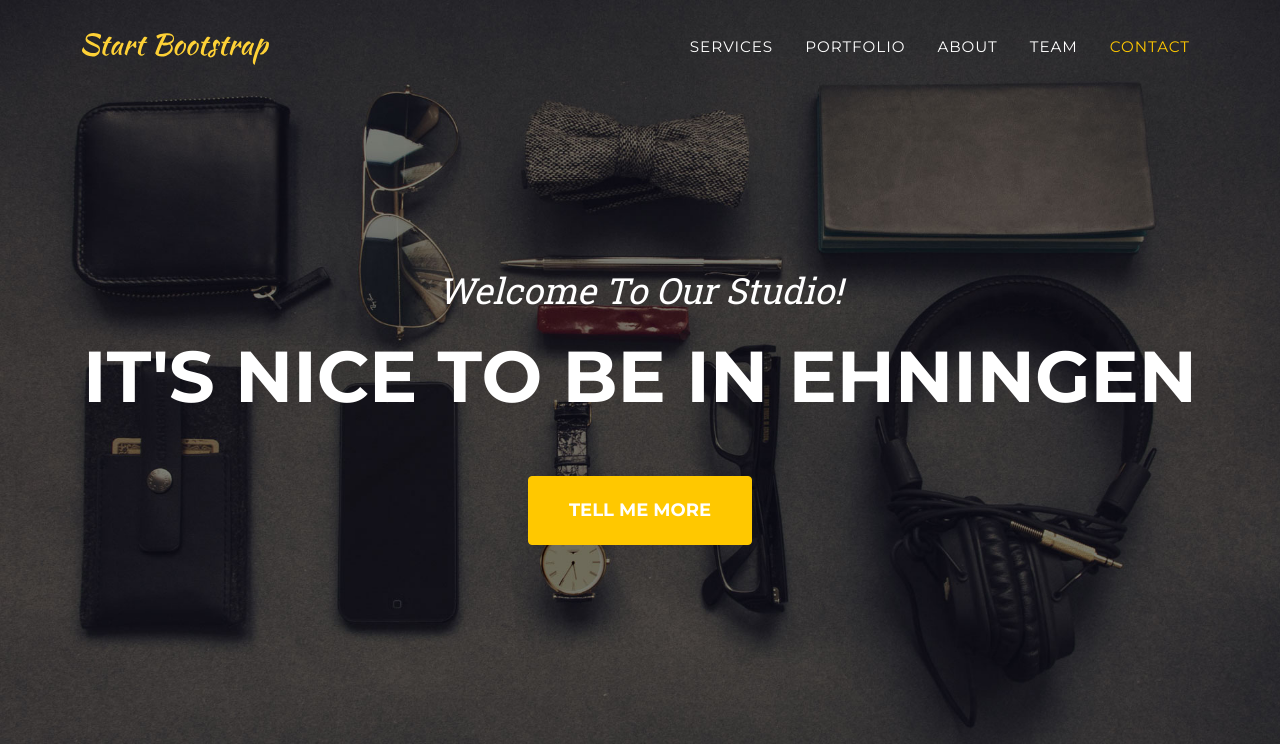
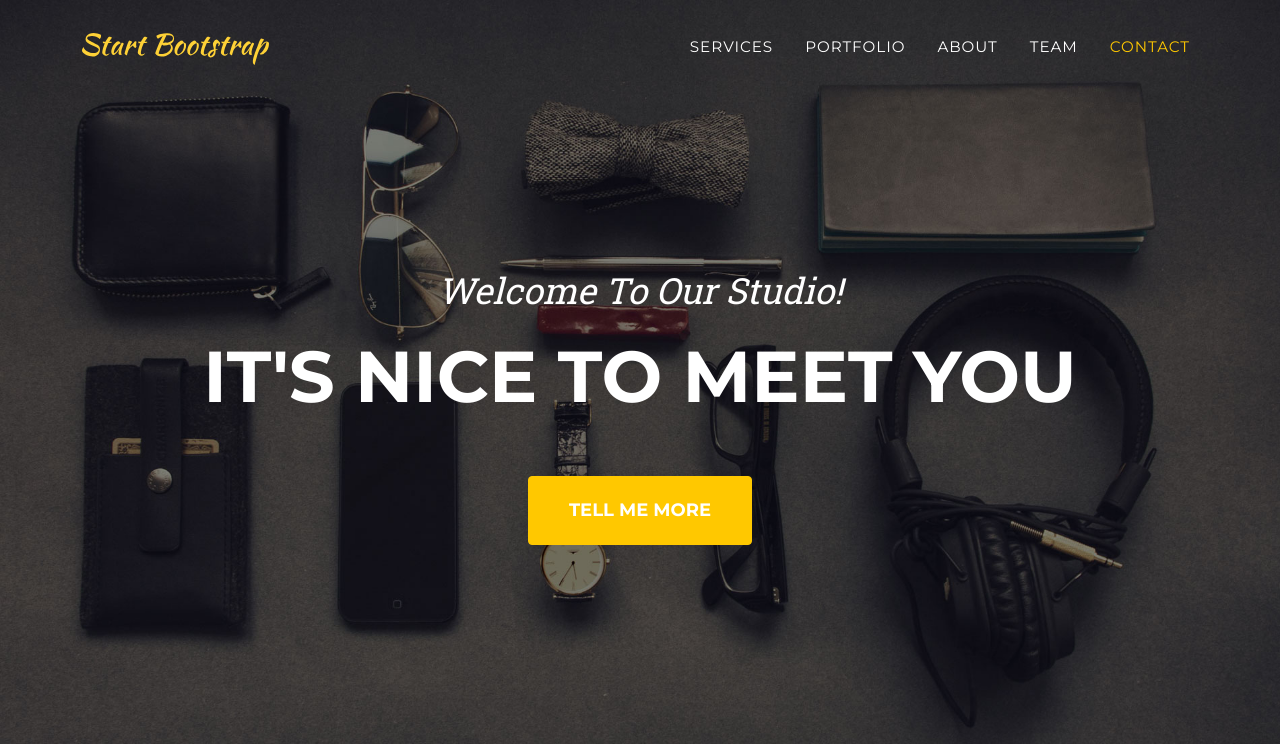
Before and after one commit to mgiessing/ocp-fastapi-example, a FastAPI app: page / in a window 1280 px wide. Shown: the top 744 px of the page. Run offline with FastAPI, Linux system fonts and the light colour scheme; some libraries are stand-ins or nearby versions.

Commit message:
Revert test changes

```diff
--- a/templates/index.html
+++ b/templates/index.html
@@ -40,7 +40,7 @@
         <header class="masthead">
             <div class="container">
                 <div class="masthead-subheading">Welcome To Our Studio!</div>
-                <div class="masthead-heading text-uppercase">It's Nice to be in Ehningen</div>
+                <div class="masthead-heading text-uppercase">It's Nice to meet you</div>
                 <a class="btn btn-primary btn-xl text-uppercase" href="#services">Tell Me More</a>
             </div>
         </header>
```
